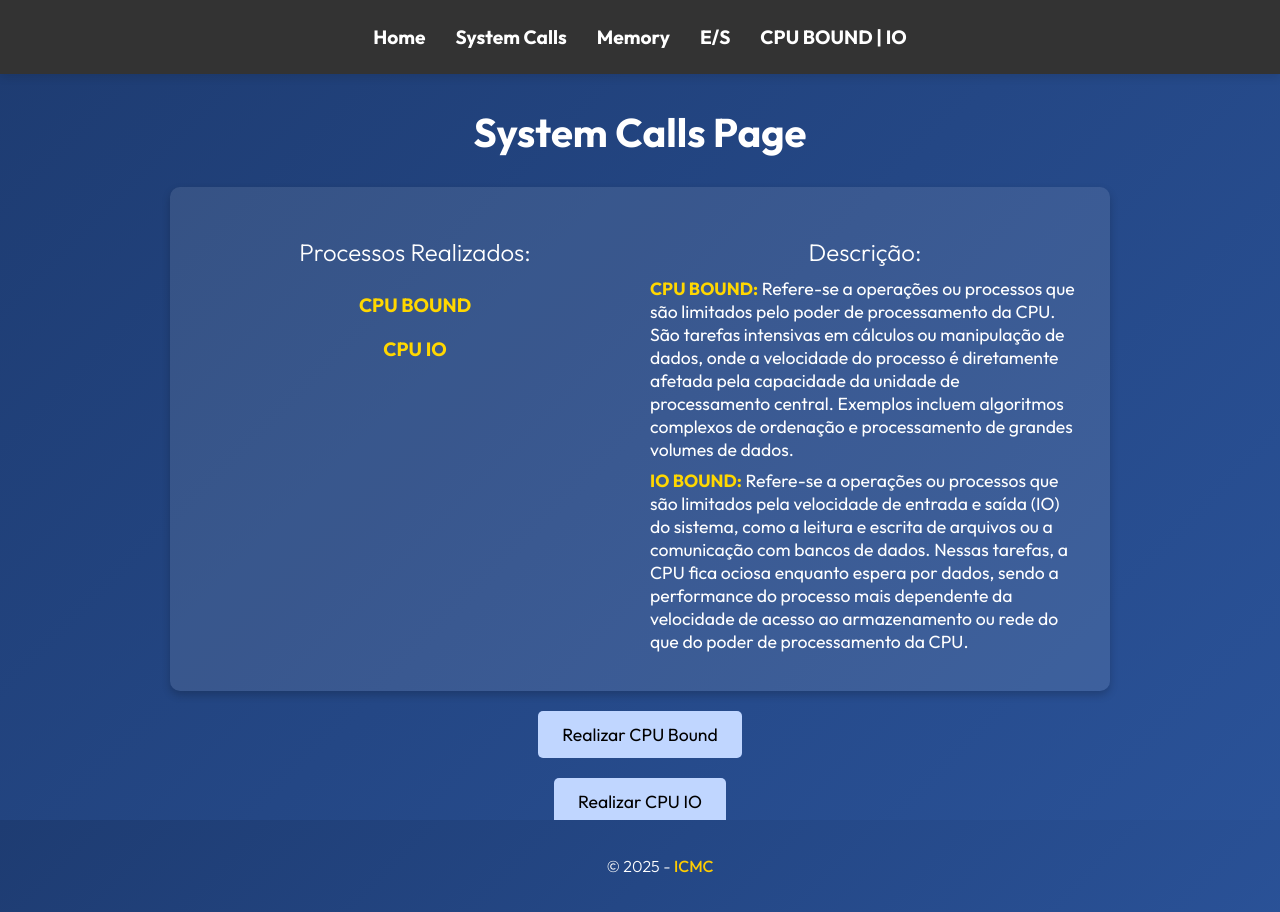
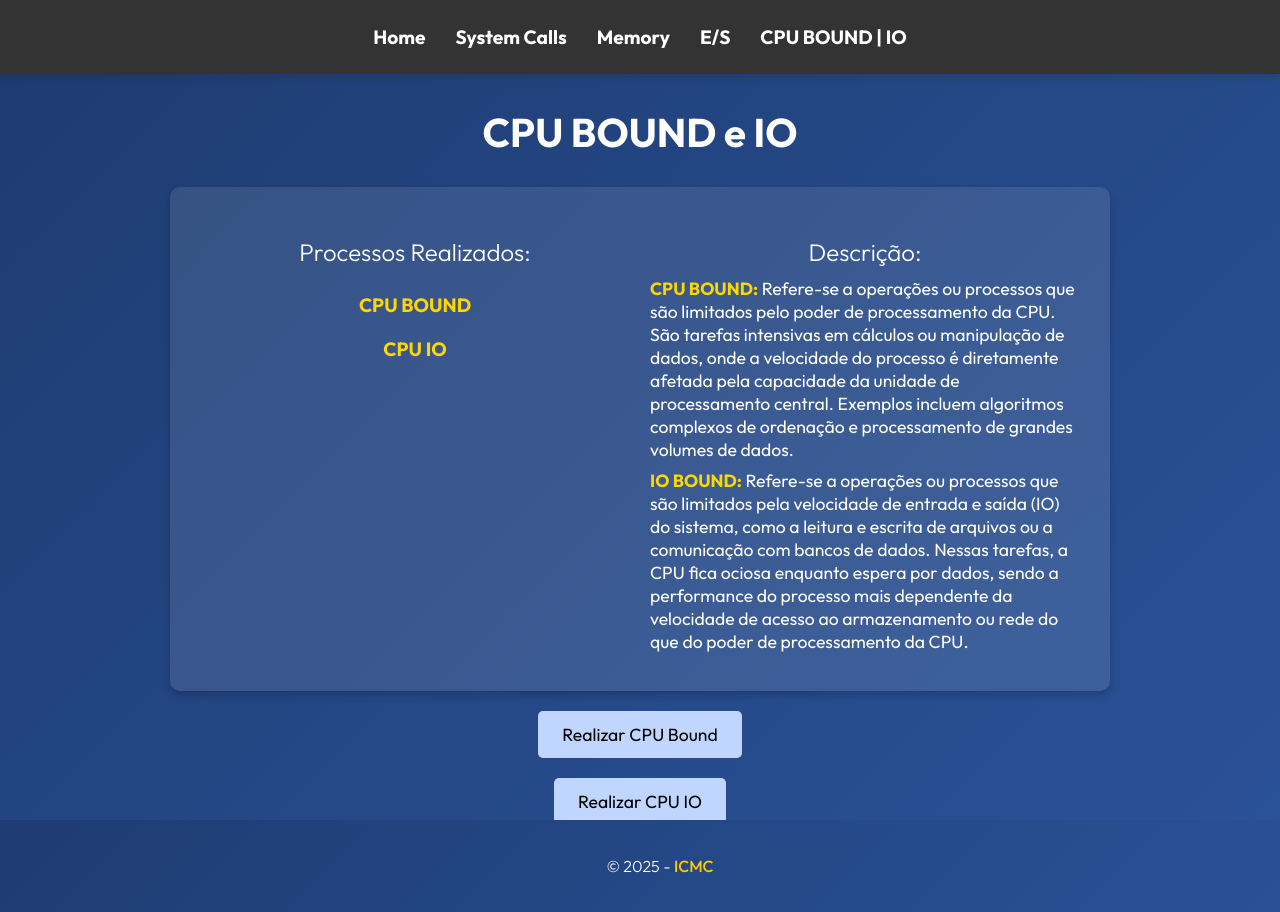
Before and after one commit to CleversonCSousa/projeto_SO, a React (Vite) app in the folder frontendSO/: page /cpu in a window 1280 px wide. Built offline with nearby package versions, Linux system fonts and the light colour scheme.

Commit message:
small changes

```diff
--- a/frontendSO/src/pages/cpu.tsx
+++ b/frontendSO/src/pages/cpu.tsx
@@ -4,7 +4,7 @@ import CPUChartComponente from "../components/CPUChart";
 const CPU = () => {
     return (
         <div className={styles.container}>
-            <h1>System Calls Page</h1>
+            <h1>CPU BOUND e IO</h1>
 
             <div className={styles.esContainer}>
                 <div className={styles.esList}>
--- a/frontendSO/src/pages/entradasaida.tsx
+++ b/frontendSO/src/pages/entradasaida.tsx
@@ -4,7 +4,7 @@ import ESChartComponente from "../components/ESChart";
 const Entradaesaida = () => {
     return (
         <div className={styles.container}>
-            <h1>System Calls Page</h1>
+            <h1>Entrada e Saida</h1>
 
             <div className={styles.esContainer}>
                 <div className={styles.esList}>
--- a/frontendSO/src/pages/memo.tsx
+++ b/frontendSO/src/pages/memo.tsx
@@ -4,7 +4,7 @@ import MemoChartComponente from '../components/MemoChart';
 const Memo = () =>{
     return (
         <div className={styles.container}>
-            <h1>System Calls Page</h1>
+            <h1>Memória</h1>
 
             <div className={styles.memoContainer}>
                 <div className={styles.memoList}>
--- a/frontendSO/src/pages/syscall.tsx
+++ b/frontendSO/src/pages/syscall.tsx
@@ -4,7 +4,7 @@ import SyscallChartComponent from '../components/SysCallChart';
 const Syscall = () => {
     return (
         <div className={styles.container}>
-            <h1>System Calls Page</h1>
+            <h1>System Calls</h1>
 
             <div className={styles.syscallContainer}>
                 <div className={styles.syscallList}>
```
